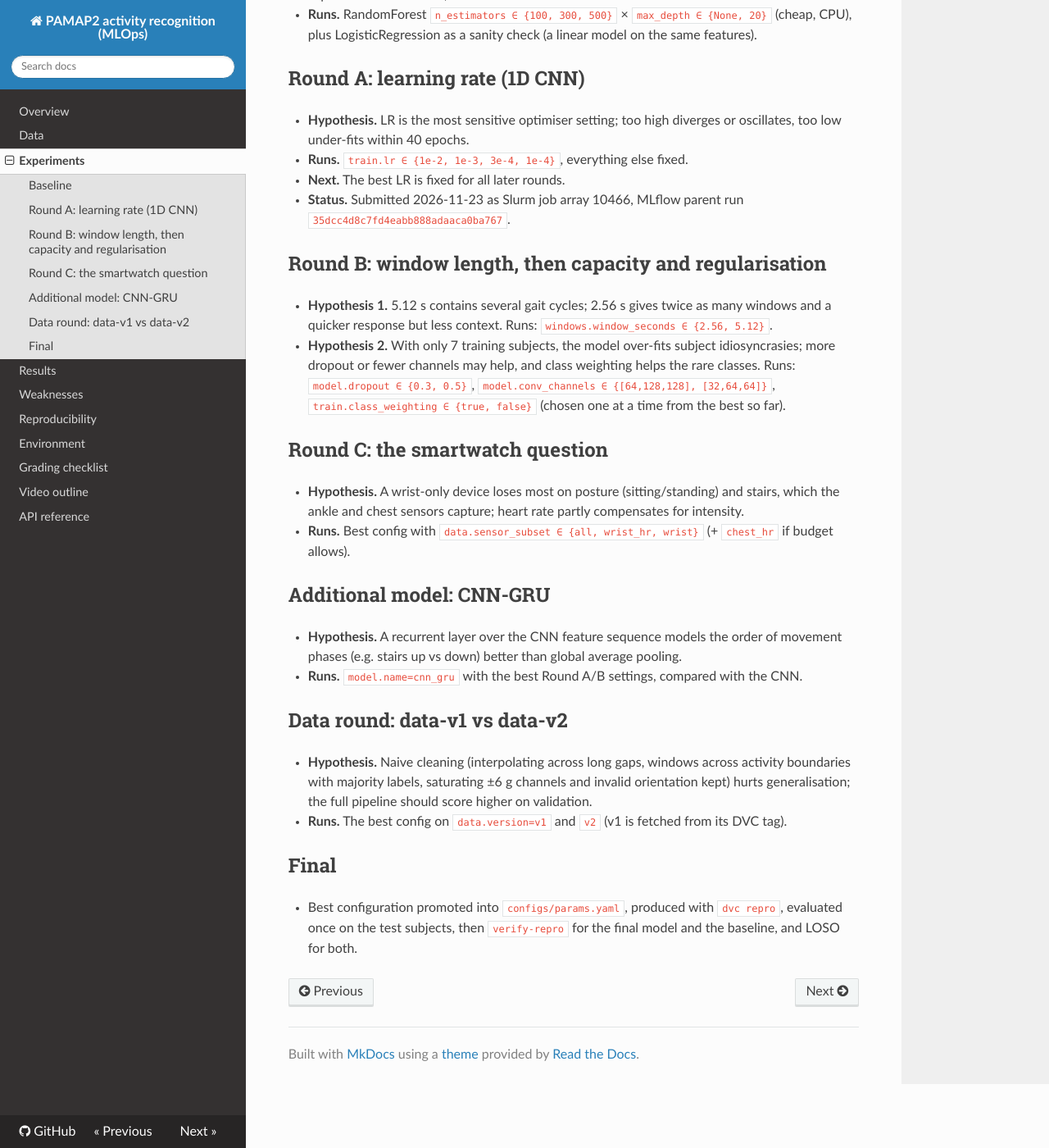
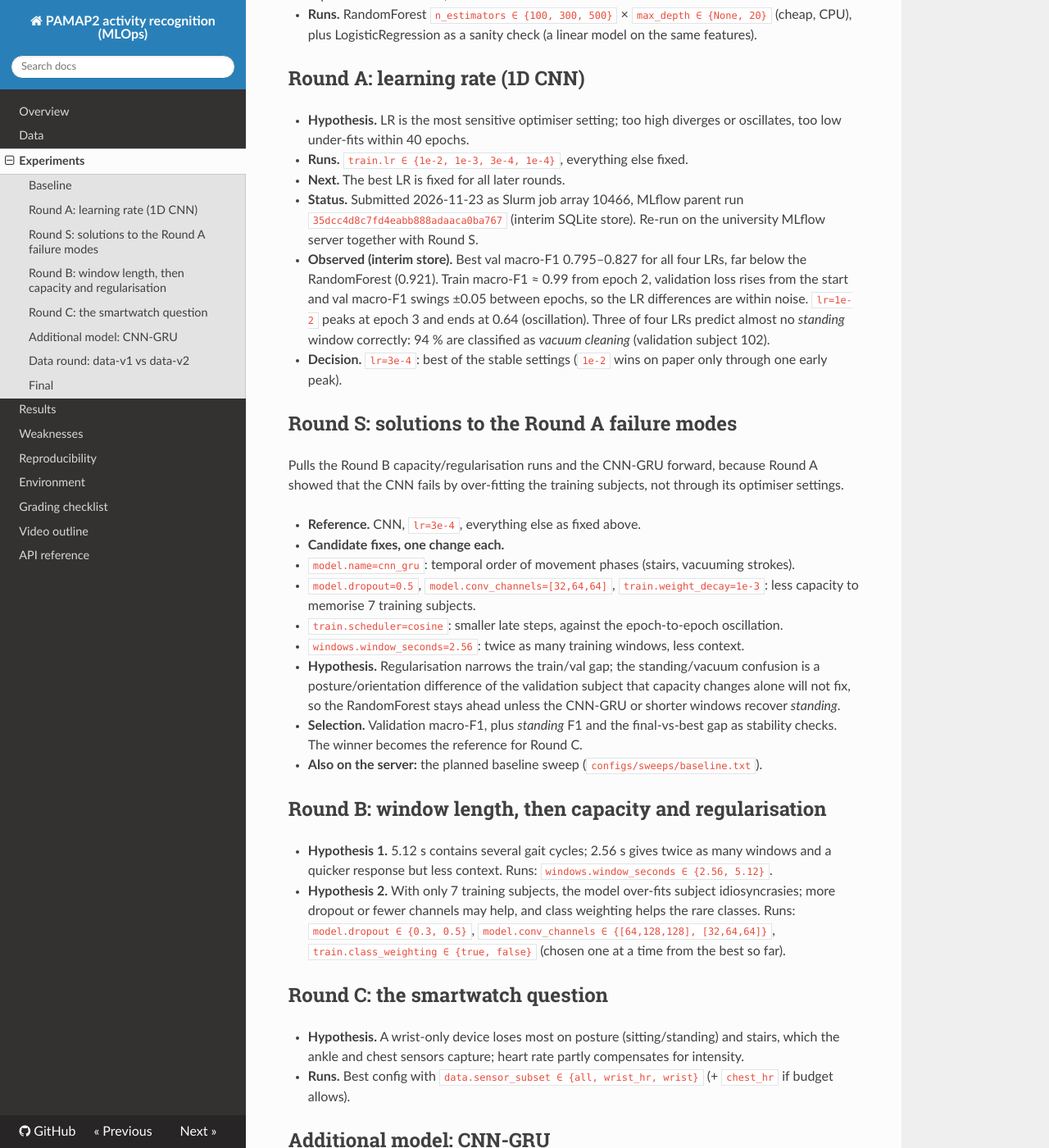
Before and after one commit to Mrazakos/pamap2-activity-mlops, an MkDocs documentation site: the page built from docs/experiments.md, in a window 1280 px wide and 1400 px high, scrolled down 452 px. Shown: the whole window at 82% size. Built offline with MkDocs 1.6.1, drawn with Linux system fonts in a browser that asks for light colours; nearby versions of some CDN libraries.

Commit message:
docs: Round A outcome and Round S plan (one fix per run vs. CNN lr 3e-4)
Written before the runs: Round A showed over-fitting to the training subjects and a
standing -> vacuum cleaning confusion, so Round S tests CNN-GRU, dropout, smaller
channels, weight decay, a cosine schedule and 2.56 s windows, one change each.

Co-Authored-By: Claude Opus 5.5 <noreply@anthropic.com>

```diff
--- a/docs/experiments.md
+++ b/docs/experiments.md
@@ -22,7 +22,34 @@ seed 42, AdamW, early stopping on val macro-F1 (patience 8, max 40 epochs), GPU
 * **Runs.** `train.lr ∈ {1e-2, 1e-3, 3e-4, 1e-4}`, everything else fixed.
 * **Next.** The best LR is fixed for all later rounds.
 * **Status.** Submitted 2026-11-23 as Slurm job array 10466, MLflow parent run
-  `35dcc4d8c7fd4eabb888adaaca0ba767`.
+  `35dcc4d8c7fd4eabb888adaaca0ba767` (interim SQLite store). Re-run on the university MLflow
+  server together with Round S.
+* **Observed (interim store).** Best val macro-F1 0.795–0.827 for all four LRs, far below the
+  RandomForest (0.921). Train macro-F1 ≈ 0.99 from epoch 2, validation loss rises from the start
+  and val macro-F1 swings ±0.05 between epochs, so the LR differences are within noise.
+  `lr=1e-2` peaks at epoch 3 and ends at 0.64 (oscillation). Three of four LRs predict almost no
+  *standing* window correctly: 94 % are classified as *vacuum cleaning* (validation subject 102).
+* **Decision.** `lr=3e-4`: best of the stable settings (`1e-2` wins on paper only through one
+  early peak).
+
+## Round S: solutions to the Round A failure modes
+
+Pulls the Round B capacity/regularisation runs and the CNN-GRU forward, because Round A showed
+that the CNN fails by over-fitting the training subjects, not through its optimiser settings.
+
+* **Reference.** CNN, `lr=3e-4`, everything else as fixed above.
+* **Candidate fixes, one change each.**
+  * `model.name=cnn_gru`: temporal order of movement phases (stairs, vacuuming strokes).
+  * `model.dropout=0.5`, `model.conv_channels=[32,64,64]`, `train.weight_decay=1e-3`: less
+    capacity to memorise 7 training subjects.
+  * `train.scheduler=cosine`: smaller late steps, against the epoch-to-epoch oscillation.
+  * `windows.window_seconds=2.56`: twice as many training windows, less context.
+* **Hypothesis.** Regularisation narrows the train/val gap; the standing/vacuum confusion is a
+  posture/orientation difference of the validation subject that capacity changes alone will not
+  fix, so the RandomForest stays ahead unless the CNN-GRU or shorter windows recover *standing*.
+* **Selection.** Validation macro-F1, plus *standing* F1 and the final-vs-best gap as stability
+  checks. The winner becomes the reference for Round C.
+* **Also on the server:** the planned baseline sweep (`configs/sweeps/baseline.txt`).
 
 ## Round B: window length, then capacity and regularisation
 
```
Also changed, not shown: 1 other file.
